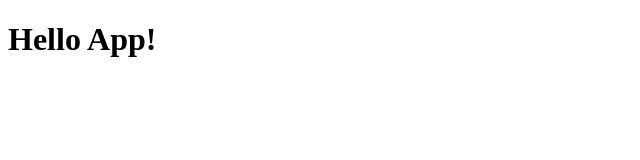
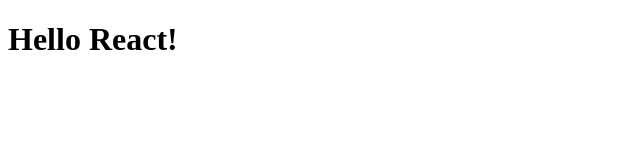
Before and after one commit to DanielSLucas/Ignite-React-Fundamentos, a React app: page / in a window 1280 px wide. Shown: the top 160 px of the page, without its empty margins (0-640 px from the left). Built offline with nearby package versions, Linux system fonts and the light colour scheme.

Commit message:
webpack dev server

```diff
--- a/package.json
+++ b/package.json
@@ -15,6 +15,7 @@
     "babel-loader": "^8.2.5",
     "html-webpack-plugin": "^5.5.0",
     "webpack": "^5.72.0",
-    "webpack-cli": "^4.9.2"
+    "webpack-cli": "^4.9.2",
+    "webpack-dev-server": "^4.8.1"
   }
 }
--- a/src/App.jsx
+++ b/src/App.jsx
@@ -1,3 +1,3 @@
 export function App() {
-  return <h1>Hello App!</h1>
+  return <h1>Hello React!</h1>
 }
--- a/webpack.config.js
+++ b/webpack.config.js
@@ -10,6 +10,9 @@
   },
   resolve: {
     extensions: ['.js', '.jsx'],
+  },
+  devServer: {
+    watchFiles: path.resolve(__dirname, 'public'),
   },
   plugins: [
     new HtmlWebpackPlugin({
```
Also changed, not shown: 1 other file (tests, documents, lock files or other folders).
